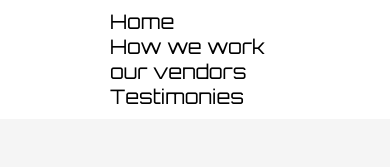
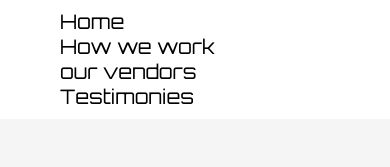
Before and after one commit to BusayoEsther/kicks, a plain HTML site: page index.html in a window 390 px wide. Shown: the part 17-184 px from the top of the page. Drawn offline with Linux system fonts and the light colour scheme.

Commit message:
Update style.css

```diff
--- a/style.css
+++ b/style.css
@@ -185,7 +185,7 @@ p {
     font-size: 10px;
   }
   ul li a {
-    padding: 70px;
+
 
     margin-left: 0px;
   }
```
